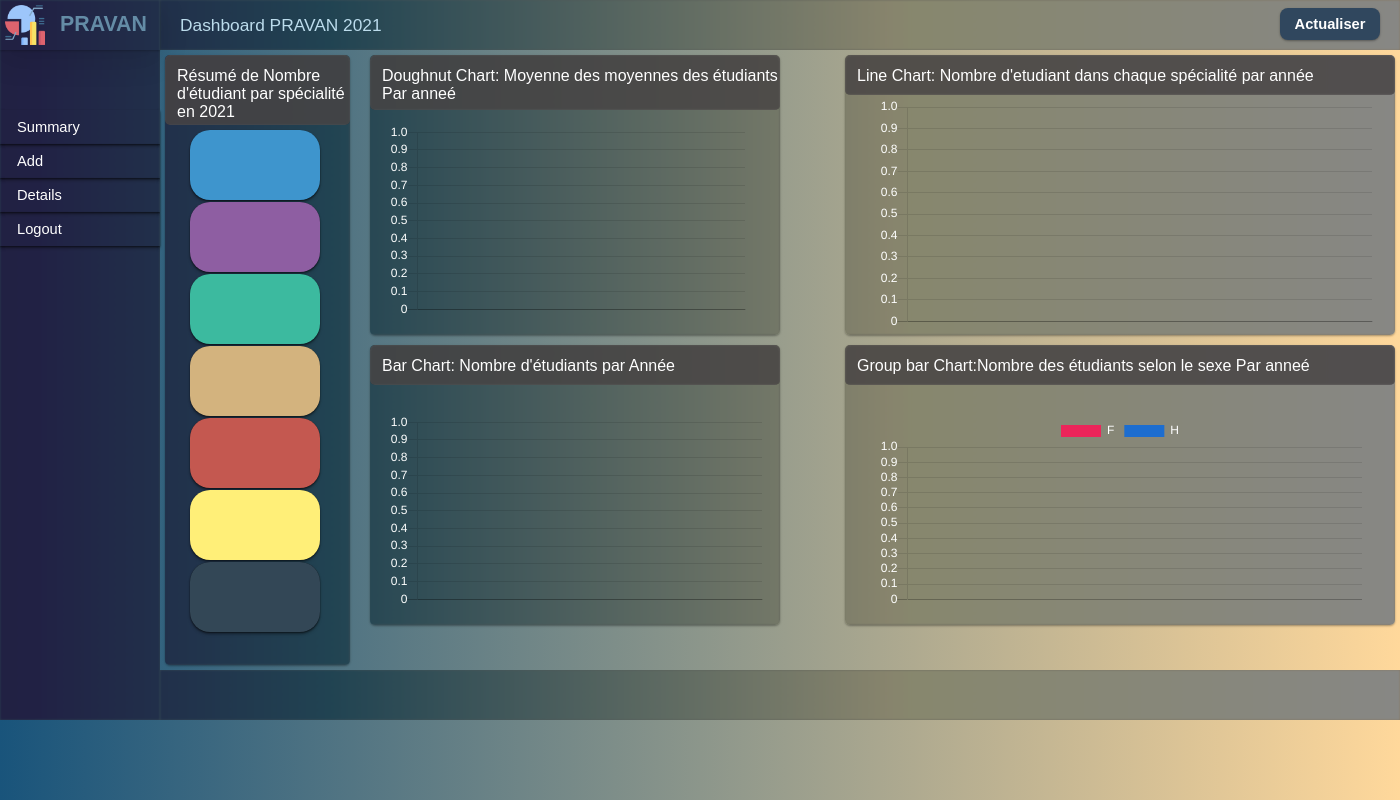
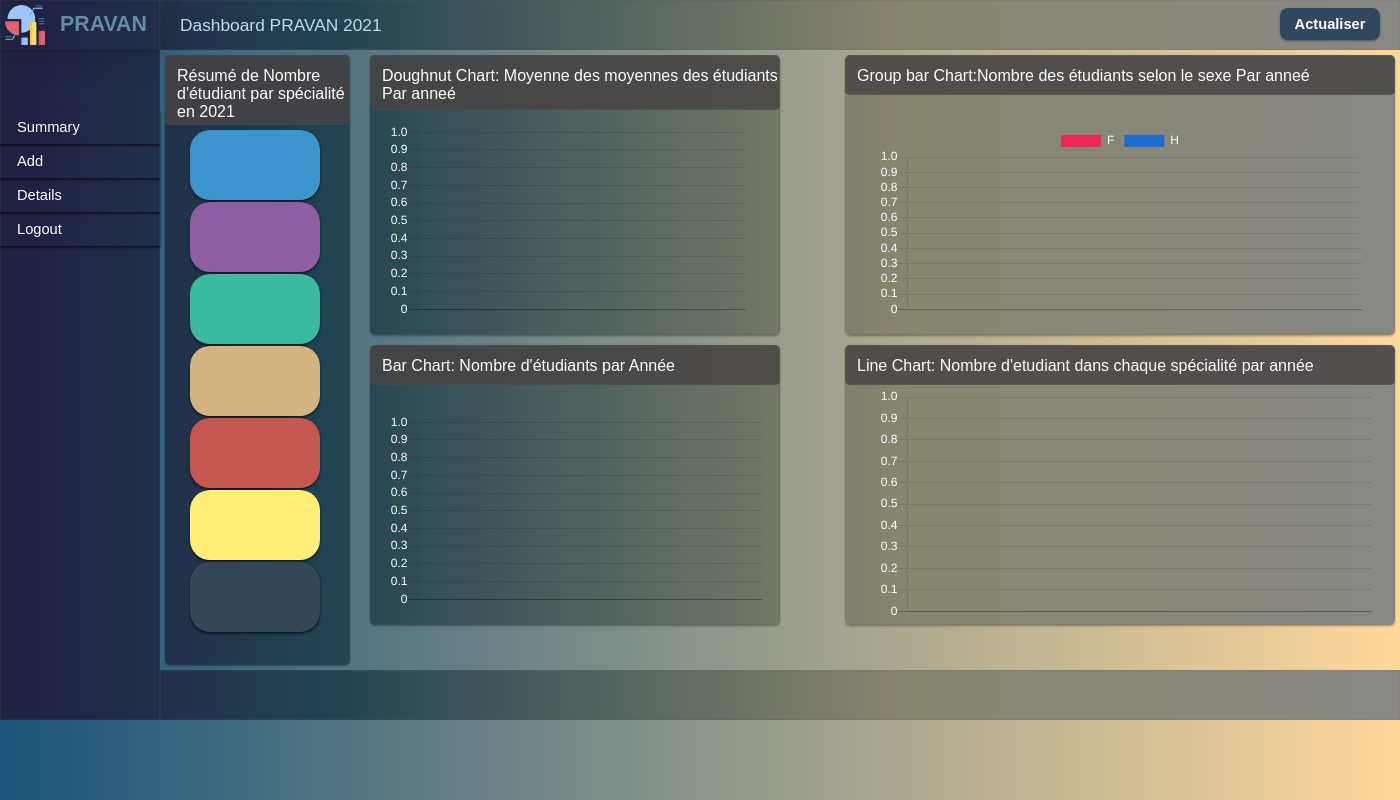
Before and after one commit to AfrahSa/Dashboard_PRAVAN, a Flask app: page / in a window 1400 px wide. Run offline with Flask 2, Linux system fonts and the light colour scheme; data that the repository does not hold is empty; some libraries are stand-ins or nearby versions.

Commit message:
petit changement

```diff
--- a/static/style.css
+++ b/static/style.css
@@ -72,8 +72,8 @@ body{
 #card3 {
 	grid-column-start: 4;
   grid-column-end: 6;
-  grid-row-start: 1;
-  grid-row-end: 3;
+  grid-row-start: 3;
+  grid-row-end: 6;
 	width: 550px;
 	height: 280px;
 }
@@ -91,8 +91,8 @@ body{
 #card5 {
 	grid-column-start: 4;
   grid-column-end: 6;
-  grid-row-start: 3;
-  grid-row-end: 6;
+  grid-row-start: 1;
+  grid-row-end: 3;
 	width: 550px;
 	height: 280px;
 }
```
